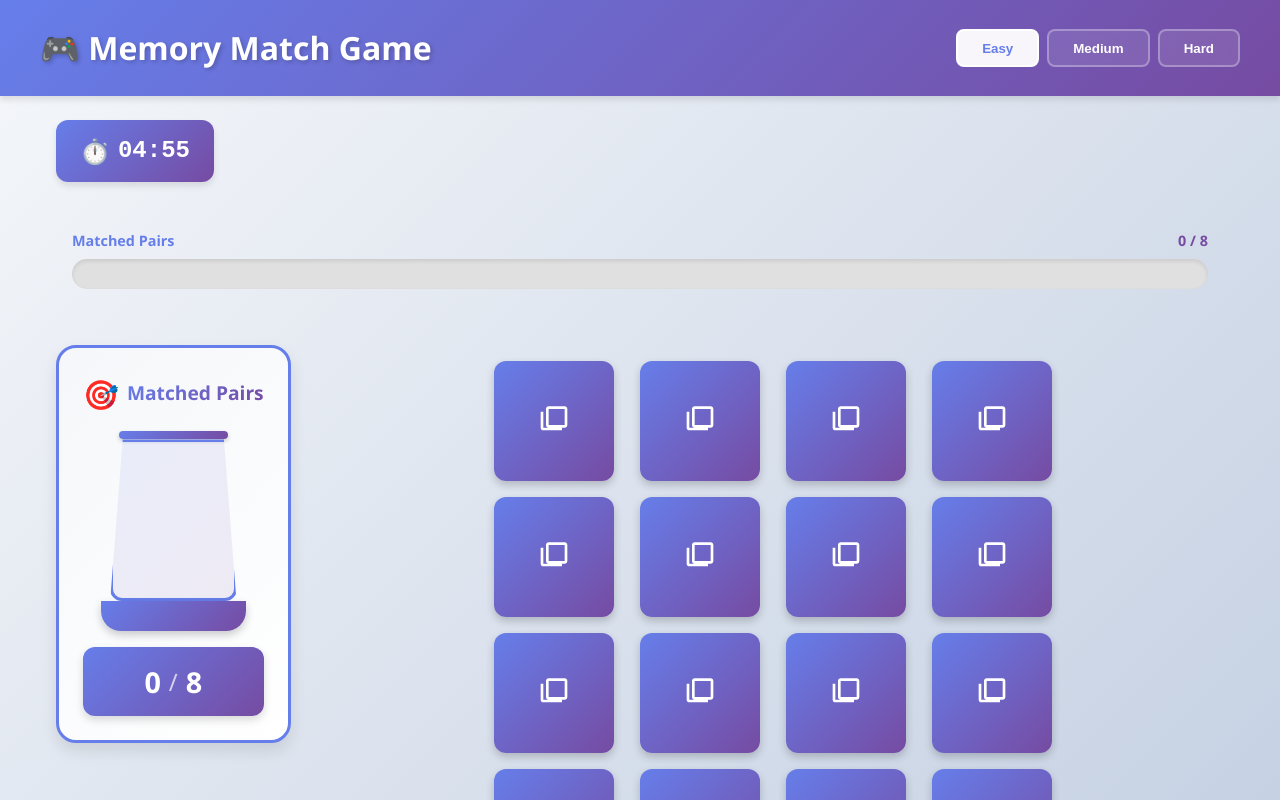
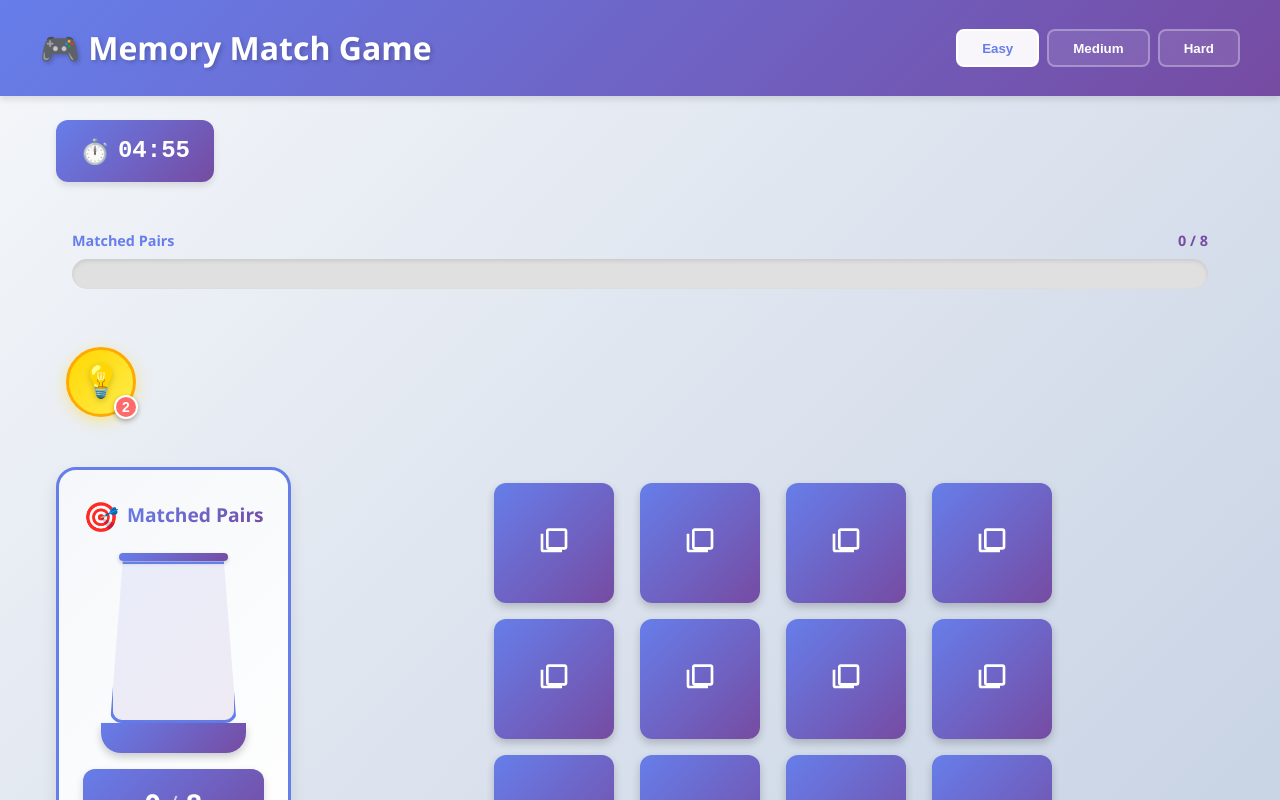
Before and after one commit to BenAmmarAmenAllah/memory-match-game, a React (Vite) app: page / in a window 1280 px wide. Shown: the top 800 px of the page. Built offline with nearby package versions, Linux system fonts and the light colour scheme.

Commit message:
feat: Add HelpButton component for hint functionality and integrate it into game context

```diff
--- a/src/App.jsx
+++ b/src/App.jsx
@@ -5,6 +5,7 @@ import ProgressBar from './components/ProgressBar'
 import WinScreen from './components/WinScreen'
 import LoseScreen from './components/LoseScreen'
 import MatchedContainer from './components/MatchedContainer'
+import HelpButton from './components/HelpButton'
 import { useGame, GAME_ACTIONS } from './contexts/GameContext'
 import { LEVELS } from './data/levels'
 import './App.css'
@@ -47,6 +48,7 @@ function App() {
       <div className="game-info">
         <Timer timeRemaining={state.timeRemaining} />
         <ProgressBar current={state.matchedPairs} total={totalPairs} />
+        <HelpButton />
       </div>
 
       <div className="game-layout">
--- /dev/null
+++ b/src/components/HelpButton.css
@@ -0,0 +1,99 @@
+.help-button {
+  position: relative;
+  background: linear-gradient(135deg, #ffd700, #ffed4e);
+  border: 3px solid #ffaa00;
+  border-radius: 50%;
+  width: 70px;
+  height: 70px;
+  display: flex;
+  flex-direction: column;
+  align-items: center;
+  justify-content: center;
+  cursor: pointer;
+  transition: all 0.3s ease;
+  box-shadow: 0 4px 15px rgba(255, 215, 0, 0.4);
+  font-family: 'Arial', sans-serif;
+  margin: 10px;
+}
+
+.help-button:hover:not(.disabled) {
+  transform: scale(1.1) rotate(5deg);
+  box-shadow: 0 6px 20px rgba(255, 215, 0, 0.6);
+  background: linear-gradient(135deg, #ffed4e, #ffd700);
+}
+
+.help-button:active:not(.disabled) {
+  transform: scale(0.95);
+}
+
+.help-button.disabled {
+  background: linear-gradient(135deg, #999, #bbb);
+  border-color: #666;
+  cursor: not-allowed;
+  opacity: 0.5;
+  box-shadow: none;
+}
+
+.help-icon {
+  font-size: 32px;
+  line-height: 1;
+  margin-bottom: 2px;
+  filter: drop-shadow(0 2px 3px rgba(0, 0, 0, 0.2));
+}
+
+.hint-count {
+  position: absolute;
+  bottom: -5px;
+  right: -5px;
+  background: #ff6b6b;
+  color: white;
+  font-size: 14px;
+  font-weight: bold;
+  border-radius: 50%;
+  width: 24px;
+  height: 24px;
+  display: flex;
+  align-items: center;
+  justify-content: center;
+  border: 2px solid white;
+  box-shadow: 0 2px 5px rgba(0, 0, 0, 0.3);
+}
+
+.help-button.disabled .hint-count {
+  background: #666;
+}
+
+/* Animation for when hint is used */
+@keyframes pulse {
+  0% {
+    transform: scale(1);
+  }
+  50% {
+    transform: scale(1.15);
+  }
+  100% {
+    transform: scale(1);
+  }
+}
+
+.help-button:active:not(.disabled) {
+  animation: pulse 0.3s ease;
+}
+
+/* Responsive design */
+@media (max-width: 768px) {
+  .help-button {
+    width: 60px;
+    height: 60px;
+  }
+
+  .help-icon {
+    font-size: 28px;
+  }
+
+  .hint-count {
+    width: 20px;
+    height: 20px;
+    font-size: 12px;
+  }
+}
--- /dev/null
+++ b/src/components/HelpButton.jsx
@@ -0,0 +1,57 @@
+import { useEffect } from 'react';
+import { useGame, GAME_ACTIONS } from '../contexts/GameContext';
+import './HelpButton.css';
+
+function HelpButton() {
+  const { state, dispatch } = useGame();
+
+  const handleHintClick = () => {
+    if (state.hintsRemaining <= 0 || state.gameStatus !== 'playing' || state.disabled) {
+      return;
+    }
+
+    // Use hint - find and mark a pair
+    dispatch({ type: GAME_ACTIONS.USE_HINT });
+  };
+
+  // Handle revealing and hiding hinted cards
+  useEffect(() => {
+    if (state.hintedCards.length === 2) {
+      // Reveal the hinted cards
+      setTimeout(() => {
+        dispatch({
+          type: GAME_ACTIONS.REVEAL_HINT,
+          payload: { cardIds: state.hintedCards }
+        });
+      }, 100);
+
+      // Hide them after 2.5 seconds
+      setTimeout(() => {
+        dispatch({
+          type: GAME_ACTIONS.HIDE_HINT,
+          payload: { cardIds: state.hintedCards }
+        });
+      }, 2600);
+    }
+  }, [state.hintedCards, dispatch]);
+
+  const isDisabled =
+    state.hintsRemaining <= 0 ||
+    state.gameStatus !== 'playing' ||
+    state.disabled ||
+    state.hintedCards.length > 0;
+
+  return (
+    <button
+      className={`help-button ${isDisabled ? 'disabled' : ''}`}
+      onClick={handleHintClick}
+      disabled={isDisabled}
+      title={state.hintsRemaining > 0 ? `${state.hintsRemaining} hints remaining` : 'No hints left'}
+    >
+      <span className="help-icon">💡</span>
+      <span className="hint-count">{state.hintsRemaining}</span>
+    </button>
+  );
+}
+
+export default HelpButton;
--- a/src/contexts/GameContext.jsx
+++ b/src/contexts/GameContext.jsx
@@ -18,7 +18,10 @@ export const GAME_ACTIONS = {
   TIMER_TICK: 'TIMER_TICK',
   GAME_WON: 'GAME_WON',
   GAME_LOST: 'GAME_LOST',
-  SET_DISABLED: 'SET_DISABLED'
+  SET_DISABLED: 'SET_DISABLED',
+  USE_HINT: 'USE_HINT',
+  REVEAL_HINT: 'REVEAL_HINT',
+  HIDE_HINT: 'HIDE_HINT'
 };
 
 // Initial State
@@ -30,7 +33,9 @@ const initialState = {
   gameStatus: 'idle', // 'idle' | 'playing' | 'won' | 'lost'
   timeRemaining: 0,
   timeElapsed: 0,
-  disabled: false
+  disabled: false,
+  hintsRemaining: 0,
+  hintedCards: []
 };
 
 // Reducer Function
@@ -47,7 +52,9 @@ function gameReducer(state, action) {
         gameStatus: 'playing',
         timeRemaining: currentLevel.timerMinutes * 60,
         timeElapsed: 0,
-        disabled: false
+        disabled: false,
+        hintsRemaining: currentLevel.hints,
+        hintedCards: []
       };
     }
 
@@ -143,6 +150,69 @@ function gameReducer(state, action) {
         ...state,
         disabled: action.payload.disabled
       };
+
+    case GAME_ACTIONS.USE_HINT: {
+      if (state.hintsRemaining <= 0 || state.hintedCards.length > 0) {
+        return state;
+      }
+
+      // Find first unmatched pair
+      const unmatchedCards = state.cards.filter(c => !c.isMatched && !c.isFlipped);
+      const emojiGroups = {};
+
+      unmatchedCards.forEach(card => {
+        if (!emojiGroups[card.emoji]) {
+          emojiGroups[card.emoji] = [];
+        }
+        emojiGroups[card.emoji].push(card);
+      });
+
+      // Find first pair
+      let hintPair = null;
+      for (const emoji in emojiGroups) {
+        if (emojiGroups[emoji].length === 2) {
+          hintPair = emojiGroups[emoji];
+          break;
+        }
+      }
+
+      if (!hintPair) {
+        return state;
+      }
+
+      return {
+        ...state,
+        hintsRemaining: state.hintsRemaining - 1,
+        hintedCards: [hintPair[0].id, hintPair[1].id],
+        disabled: true
+      };
+    }
+
+    case GAME_ACTIONS.REVEAL_HINT: {
+      const { cardIds } = action.payload;
+      const updatedCards = state.cards.map(c =>
+        cardIds.includes(c.id) ? { ...c, isFlipped: true } : c
+      );
+
+      return {
+        ...state,
+        cards: updatedCards
+      };
+    }
+
+    case GAME_ACTIONS.HIDE_HINT: {
+      const { cardIds } = action.payload;
+      const updatedCards = state.cards.map(c =>
+        cardIds.includes(c.id) ? { ...c, isFlipped: false } : c
+      );
+
+      return {
+        ...state,
+        cards: updatedCards,
+        hintedCards: [],
+        disabled: false
+      };
+    }
 
     default:
       return state;
```
Also changed, not shown: 1 other file (tests, documents, lock files or other folders).
